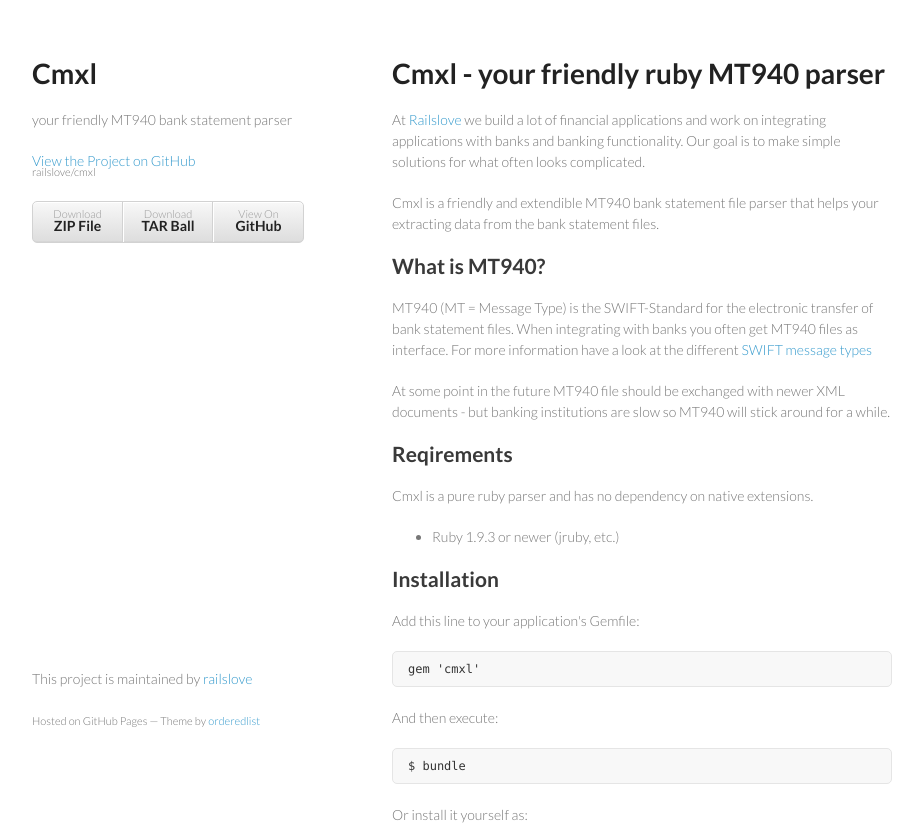
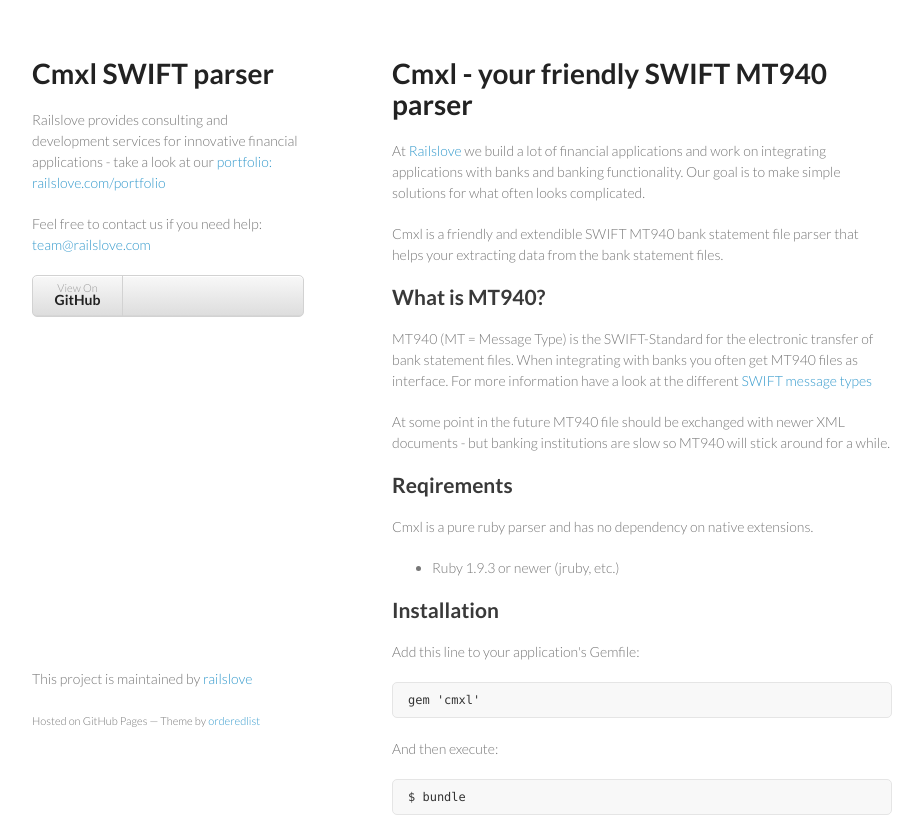
Before and after one commit to railslove/cmxl, a plain HTML site: page index.html in a window 1280 px wide. Shown: the top 828 px of the page, without its empty margins (178-1101 px from the left). Drawn offline with Linux system fonts and the light colour scheme.

Commit message:
Update index.html

```diff
--- a/index.html
+++ b/index.html
@@ -15,26 +15,27 @@
   <body>
     <div class="wrapper">
       <header>
-        <h1>Cmxl</h1>
-        <p>your friendly MT940 bank statement parser</p>
+        <h1>Cmxl SWIFT parser</h1>
 
-        <p class="view"><a href="https://github.com/railslove/cmxl">View the Project on GitHub <small>railslove/cmxl</small></a></p>
-
+        <p>
+          Railslove provides consulting and development services for innovative financial applications - take a look at our <a href="http://railslove.com/portfolio">portfolio: railslove.com/portfolio</a>
+        </p>
+        <p>
+          Feel free to contact us if you need help: <a href="mailto:team@railslove.com">team@railslove.com</a>
+        </p>
 
         <ul>
-          <li><a href="https://github.com/railslove/cmxl/zipball/master">Download <strong>ZIP File</strong></a></li>
-          <li><a href="https://github.com/railslove/cmxl/tarball/master">Download <strong>TAR Ball</strong></a></li>
           <li><a href="https://github.com/railslove/cmxl">View On <strong>GitHub</strong></a></li>
         </ul>
       </header>
       <section>
         <h1>
-<a name="cmxl---your-friendly-ruby-mt940-parser" class="anchor" href="#cmxl---your-friendly-ruby-mt940-parser"><span class="octicon octicon-link"></span></a>Cmxl - your friendly ruby MT940 parser</h1>
+<a name="cmxl---your-friendly-ruby-mt940-parser" class="anchor" href="#cmxl---your-friendly-ruby-mt940-parser"><span class="octicon octicon-link"></span></a>Cmxl - your friendly SWIFT MT940 parser</h1>
 
 <p>At <a href="http://railslove.com">Railslove</a> we build a lot of financial applications and work on integrating applications with banks and banking functionality.
 Our goal is to make simple solutions for what often looks complicated.</p>
 
-<p>Cmxl is a friendly and extendible MT940 bank statement file parser that helps your extracting data from the bank statement files. </p>
+<p>Cmxl is a friendly and extendible SWIFT MT940 bank statement file parser that helps your extracting data from the bank statement files. </p>
 
 <h2>
 <a name="what-is-mt940" class="anchor" href="#what-is-mt940"><span class="octicon octicon-link"></span></a>What is MT940?</h2>
```
